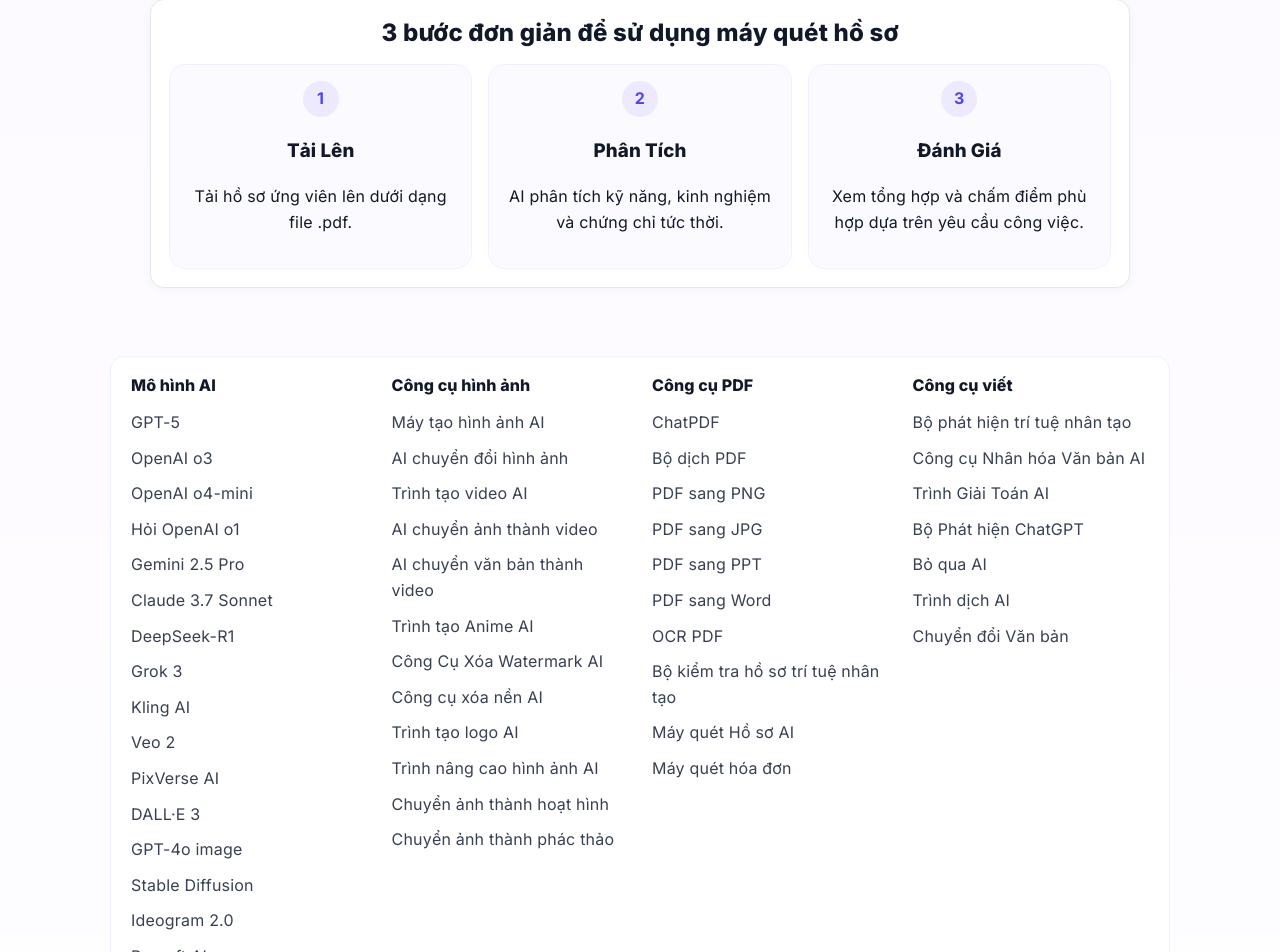
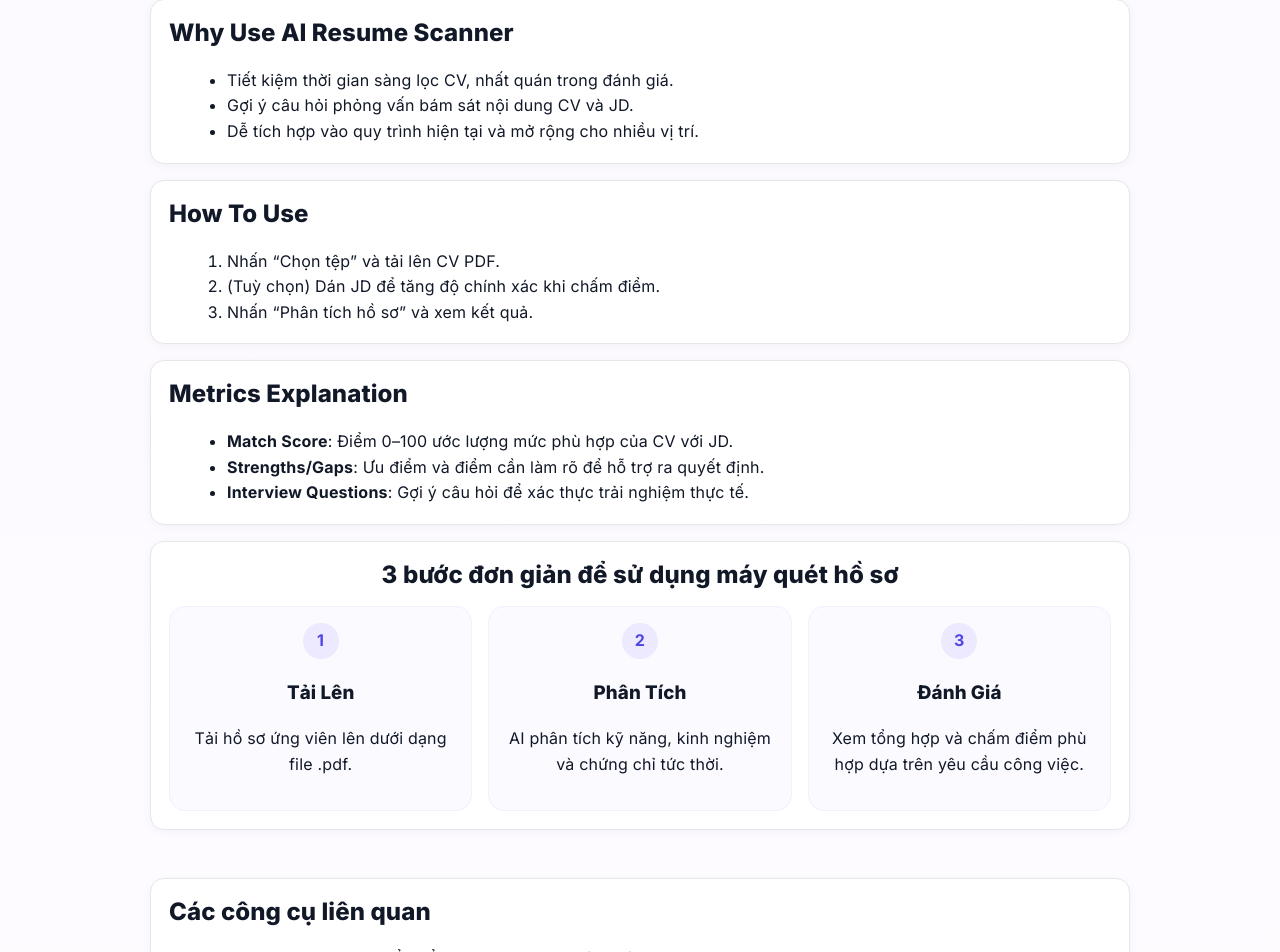
Before and after one commit to suleng18/filter-cv-ai, a Next.js app: page / in a window 1280 px wide. Shown: the part 2056-3008 px from the top of the page. Built offline with nearby package versions, Linux system fonts and the light colour scheme.

Commit message:
Add new sections to page.tsx for enhanced content, update FAQ heading for clarity, and introduce a narrow section style in globals.css to prevent overflow

```diff
--- a/src/app/components/AnalyzeClient.tsx
+++ b/src/app/components/AnalyzeClient.tsx
@@ -1,6 +1,6 @@
 'use client';
 
-import React, { useCallback, useState } from 'react';
+import { useCallback, useState } from 'react';
 import type { AnalyzeResult } from '@/types/analyze';
 
 export default function AnalyzeClient() {
--- a/src/app/components/FAQ.tsx
+++ b/src/app/components/FAQ.tsx
@@ -24,7 +24,7 @@ const faqs: QA[] = [
 export default function FAQSection() {
   return (
     <section id="faq" className="faq">
-      <h2>Câu hỏi thường gặp</h2>
+      <h2>FAQ - Câu hỏi thường gặp</h2>
       <div className="faq-list">
         {faqs.map((item, idx) => (
           <details className="faq-item" key={idx}>
--- a/src/app/components/Sections.tsx
+++ b/src/app/components/Sections.tsx
@@ -55,3 +55,67 @@ export function StepsSection() {
     </section>
   );
 }
+
+export function WhyUseSection() {
+  return (
+    <section className="card section-narrow" id="why-use">
+      <h2>Why Use AI Resume Scanner</h2>
+      <ul className="list">
+        <li>Tiết kiệm thời gian sàng lọc CV, nhất quán trong đánh giá.</li>
+        <li>Gợi ý câu hỏi phỏng vấn bám sát nội dung CV và JD.</li>
+        <li>Dễ tích hợp vào quy trình hiện tại và mở rộng cho nhiều vị trí.</li>
+      </ul>
+    </section>
+  );
+}
+
+export function HowToUseSection() {
+  return (
+    <section className="card section-narrow" id="how-to-use">
+      <h2>How To Use</h2>
+      <ol className="list">
+        <li>Nhấn “Chọn tệp” và tải lên CV PDF.</li>
+        <li>(Tuỳ chọn) Dán JD để tăng độ chính xác khi chấm điểm.</li>
+        <li>Nhấn “Phân tích hồ sơ” và xem kết quả.</li>
+      </ol>
+    </section>
+  );
+}
+
+export function MetricsSection() {
+  return (
+    <section className="card section-narrow" id="metrics">
+      <h2>Metrics Explanation</h2>
+      <ul className="list">
+        <li>
+          <strong>Match Score</strong>: Điểm 0–100 ước lượng mức phù hợp của CV với JD.
+        </li>
+        <li>
+          <strong>Strengths/Gaps</strong>: Ưu điểm và điểm cần làm rõ để hỗ trợ ra quyết định.
+        </li>
+        <li>
+          <strong>Interview Questions</strong>: Gợi ý câu hỏi để xác thực trải nghiệm thực tế.
+        </li>
+      </ul>
+    </section>
+  );
+}
+
+export function CrossSellSection() {
+  return (
+    <section className="card section-narrow" id="cross-sell">
+      <h2>Các công cụ liên quan</h2>
+      <ul className="list">
+        <li>
+          <a href="#">PDF sang JPG</a> – chuyển đổi nhanh trang CV thành hình.
+        </li>
+        <li>
+          <a href="#">PDF sang Word</a> – chỉnh sửa nội dung CV dễ dàng.
+        </li>
+        <li>
+          <a href="#">OCR PDF</a> – trích xuất văn bản từ CV scan.
+        </li>
+      </ul>
+    </section>
+  );
+}
--- a/src/app/globals.css
+++ b/src/app/globals.css
@@ -730,6 +730,17 @@ video {
   height: auto;
 }
 
+/* Narrow section wrapper to prevent full-width overflow */
+.section-narrow {
+  max-width: 980px;
+  margin: 16px auto;
+}
+@media (max-width: 768px) {
+  .section-narrow {
+    margin: 12px auto;
+  }
+}
+
 @media (max-width: 1024px) {
   main {
     max-width: 960px;
--- a/src/app/page.tsx
+++ b/src/app/page.tsx
@@ -1,5 +1,12 @@
 import AnalyzeClient from './components/AnalyzeClient';
-import { FeaturesSection, StepsSection } from './components/Sections';
+import {
+  FeaturesSection,
+  StepsSection,
+  WhyUseSection,
+  HowToUseSection,
+  MetricsSection,
+  CrossSellSection,
+} from './components/Sections';
 import ToolsSection from './components/Tools';
 import FeatureDirectory from './components/Directory';
 import FAQSection from './components/FAQ';
@@ -29,7 +36,11 @@ export default function Page() {
 
       <ToolsSection />
       <FeaturesSection />
+      <WhyUseSection />
+      <HowToUseSection />
+      <MetricsSection />
       <StepsSection />
+      <CrossSellSection />
       <FeatureDirectory />
       <FAQSection />
     </>
```
